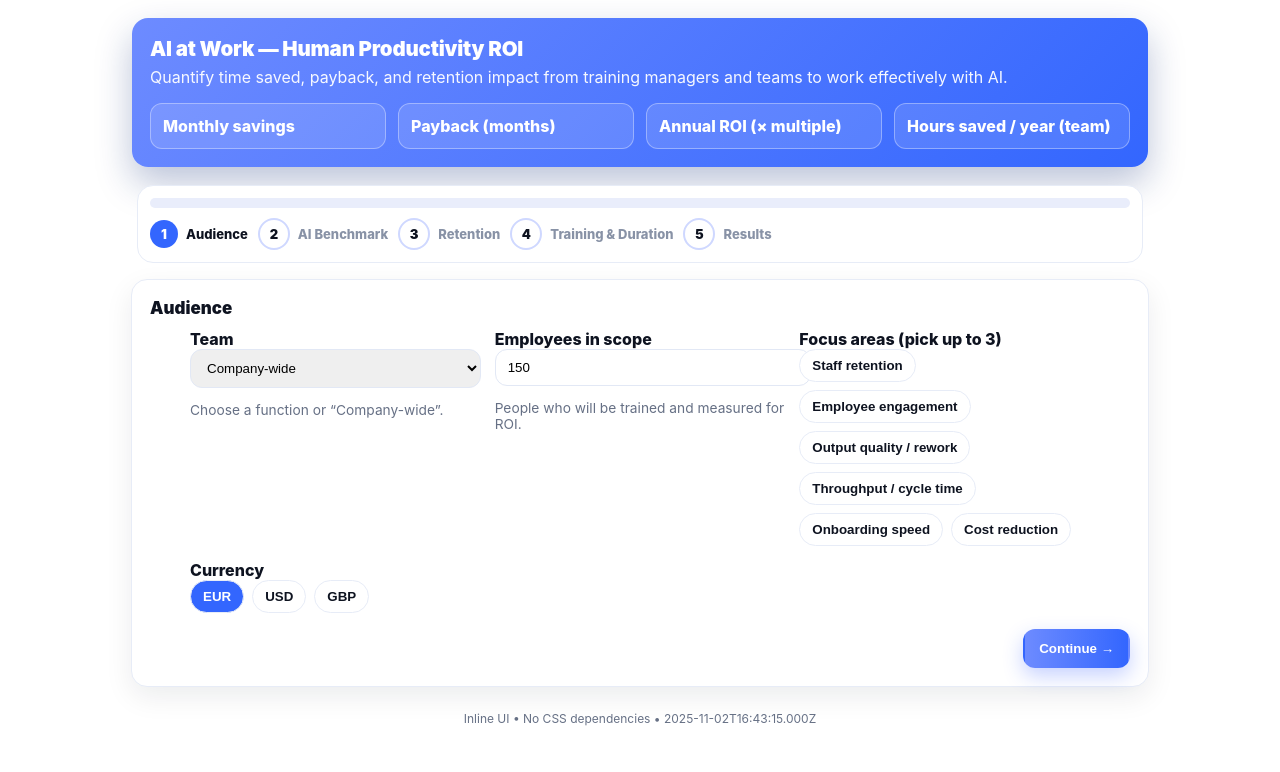
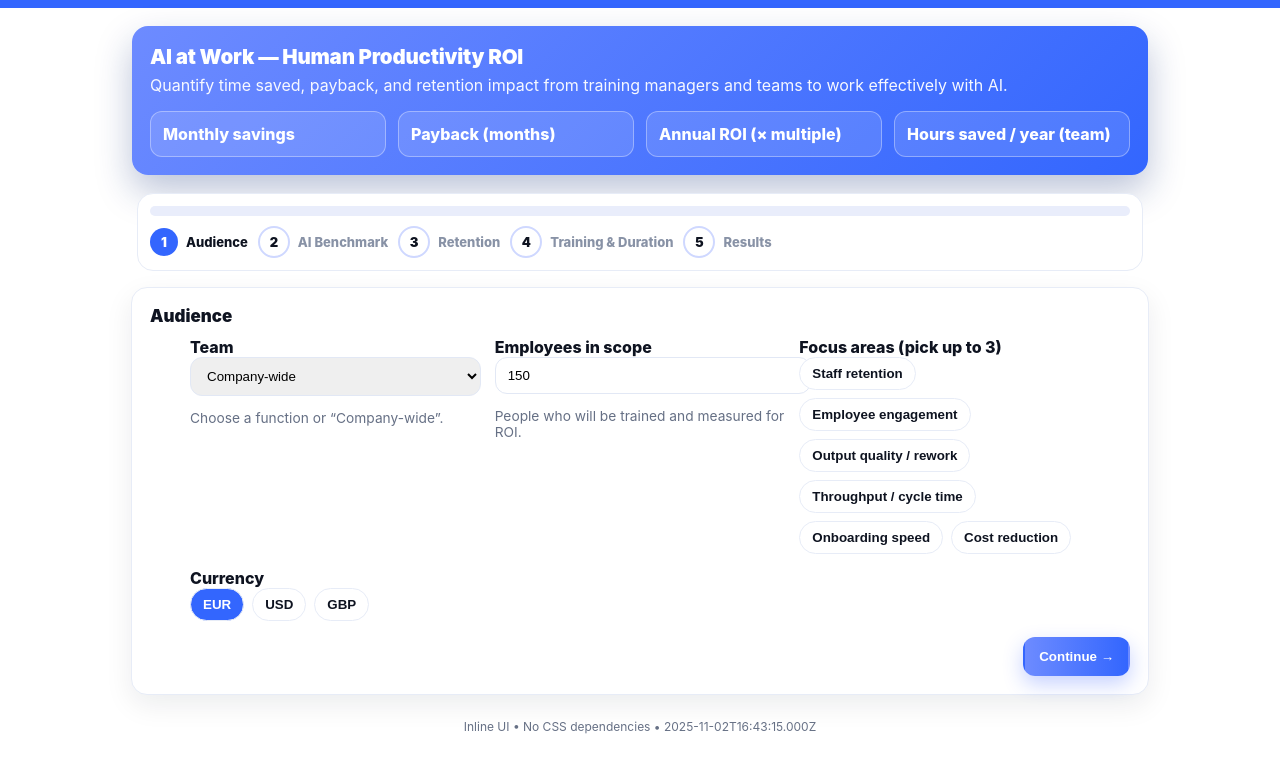
Before and after one commit to powerstephen/brainster-human-ai-roi, a Next.js app: page / in a window 1280 px wide. Shown: the top 772 px of the page. Built offline with nearby package versions, Linux system fonts and the light colour scheme.

Commit message:
Update layout.tsx

```diff
--- a/app/layout.tsx
+++ b/app/layout.tsx
@@ -5,6 +5,7 @@ export default function RootLayout({ children }: { children: React.ReactNode })
   return (
     <html lang="en">
       <body style={{ margin: 0, fontFamily: 'Inter, system-ui, -apple-system, Segoe UI, Roboto, Helvetica, Arial' }}>
+        <div style={{ height: 8, background: '#3366FE' }} />
         {children}
       </body>
     </html>
```
